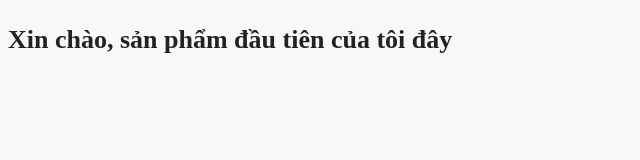
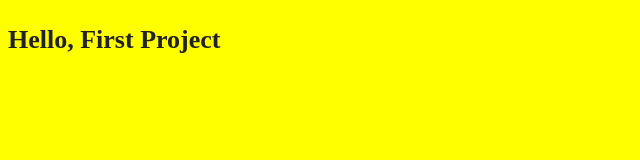
Before and after one commit to phuongdaudau/study-remote, a plain HTML site: page index.html in a window 1280 px wide. Shown: the whole page, without its empty margins (0-640 px from the left). Drawn offline with Linux system fonts and the light colour scheme; a web font is replaced by a local one.

Commit message:
Edit theme 123

```diff
--- /dev/null
+++ b/css/style1.css
@@ -0,0 +1,3 @@
+body {
+background: yellow;
+}
--- a/index.html
+++ b/index.html
@@ -11,9 +11,10 @@
 
     <!-- Main css -->
     <link rel="stylesheet" href="css/style.css">
+<link rel="stylesheet" href="css/style1.css">
 </head>
 <body>
-<h1>Xin chào, sản phẩm đầu tiên của tôi đây </h1>
+<h1> Hello, First Project</h1>
 
 </body>
 </html>
```
